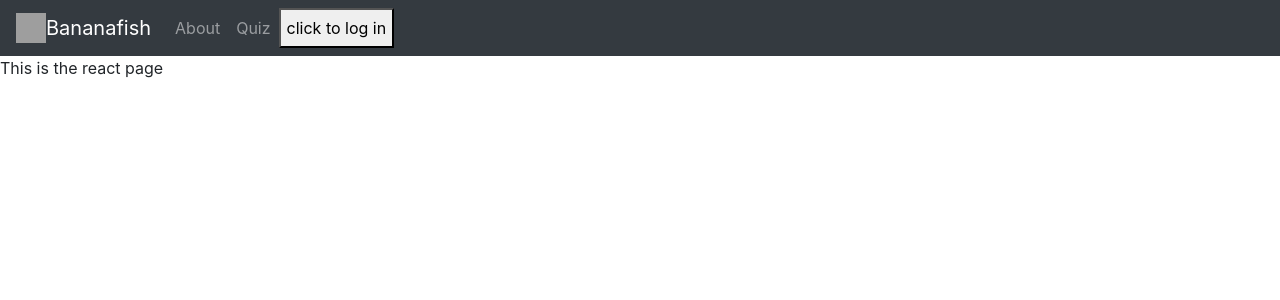
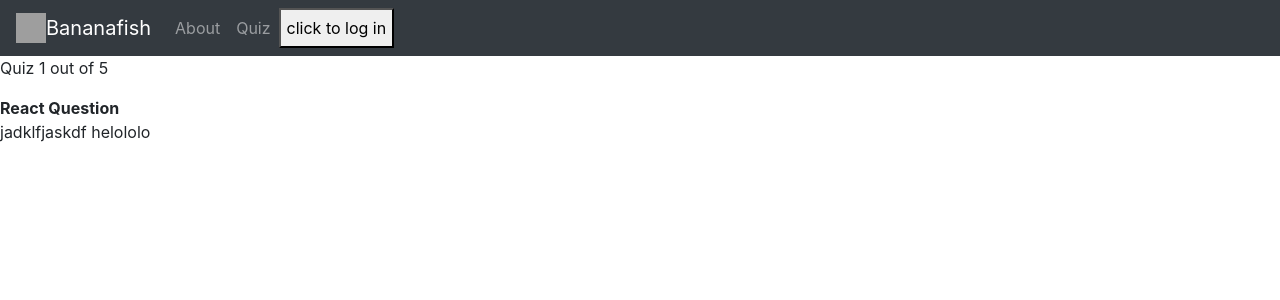
Before and after one commit to saruit0105/Interprep---MERN-stack-final-project, a React (Create React App) app in the folder frontend/: page /quiz/react in a window 1280 px wide. Shown: the top 300 px of the page. Built offline with nearby package versions, Linux system fonts and the light colour scheme; no server answers; grey boxes are pictures that could not be loaded.

Commit message:
making sure i don't break something

```diff
--- a/frontend/src/components/ReactQuestions.jsx
+++ b/frontend/src/components/ReactQuestions.jsx
@@ -4,7 +4,15 @@ export default class ReactQuestions extends Component {
     render() {
         return (
             <div>
-                This is the react page
+                <div>
+        <p> Quiz 1 out of 5</p>
+
+        <strong>React Question</strong>
+        <div className="questionBox">
+          jadklfjaskdf helololo
+
+        </div>
+      </div>
             </div>
         )
     }
```
